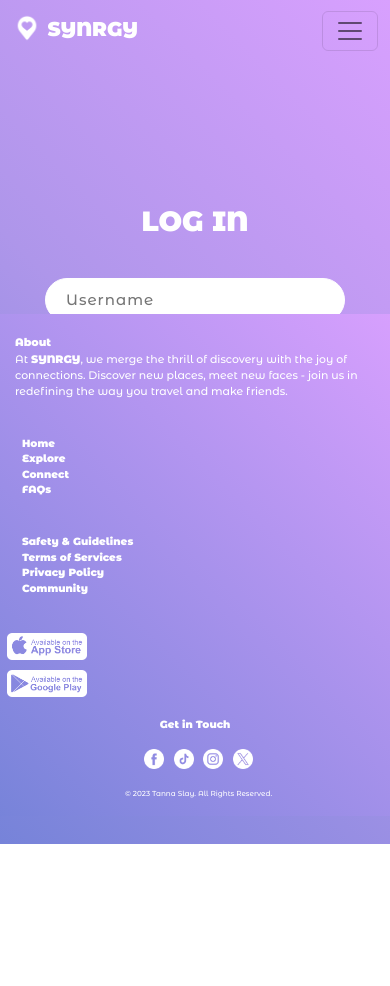
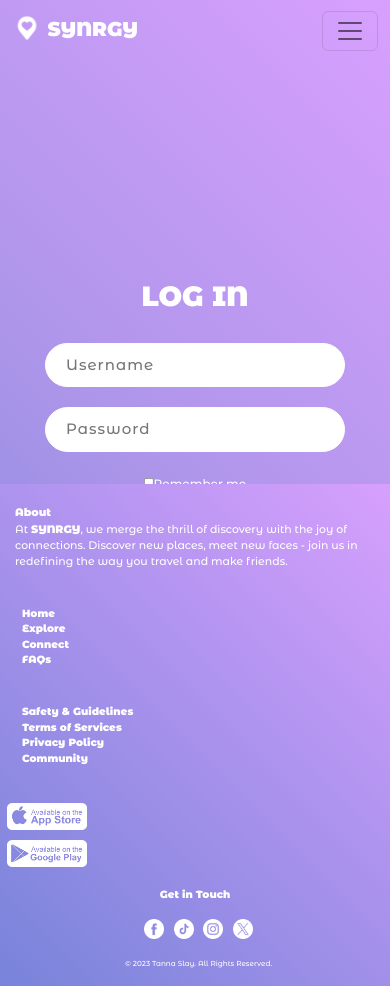
Before and after one commit to thekristanna/mp1-synrgy, a plain HTML site: page html/account.html in a window 390 px wide. Before the commit the page ends 844 px from the top, so only its background shows below. Drawn offline with nearby package versions, Linux system fonts and the light colour scheme.

Commit message:
sixth draft of MP1

```diff
--- a/css/stylesheet-about.css
+++ b/css/stylesheet-about.css
@@ -20,6 +20,7 @@ body {
     align-items: center;
     min-height: 100vh;
     background: linear-gradient(45deg, #7683d9, #ae96ea, #d8a0fe);
+    overflow-x: hidden;
 }
 
 .container {
@@ -205,13 +206,13 @@ footer a {
 
 @media (max-width: 1180px) {
     body > .container {
-        transform: scale(0.85);
+        transform: scale(0.95);
         transform-origin: top;
         padding: 0px;
         margin: 10px auto;
     }
     footer {
-        margin-top: -320px;
+        margin-top: -120px;
     }
 }
 
--- a/css/stylesheet-account.css
+++ b/css/stylesheet-account.css
@@ -11,11 +11,12 @@ body {
     align-items: center;
     min-height: 100vh;
     background: linear-gradient(45deg, #7683d9, #ae96ea, #d8a0fe);
+    overflow-x: hidden;
 }
 
 .container {
-    margin-top: -100px;
-    margin-bottom: -110px;
+    margin-top: -30px;
+    margin-bottom: -40px;
 }
 .container .content {
     position: relative;
@@ -117,12 +118,12 @@ footer a {
 }
 
 @media (max-width: 1180px) {
-    form {
+   .content {
         padding: 0px;
-        margin: 10px auto;
+        margin-top: 0px auto;
     }
     footer {
-        margin-top: -200px;
+        margin-top: -100px;
     }
 }
 @media (max-width: 375px) {
@@ -132,7 +133,7 @@ footer a {
         margin: 10px auto;
     }
     footer {
-        margin-top: 200px;
+        margin-top: 420px;
     }
     #footer-about {
         text-align: center;
--- a/css/stylesheet-connect.css
+++ b/css/stylesheet-connect.css
@@ -20,6 +20,7 @@ body {
     align-items: center;
     min-height: 100vh;
     background: linear-gradient(45deg, #7683d9, #ae96ea, #d8a0fe);
+    overflow-x: hidden;
 }
 
 .container {
--- a/css/stylesheet-explore.css
+++ b/css/stylesheet-explore.css
@@ -20,6 +20,7 @@ body {
     align-items: center;
     min-height: 100vh;
     background: linear-gradient(45deg, #7683d9, #ae96ea, #d8a0fe);
+    overflow-x: hidden;
 }
 
 .container {
--- a/css/stylesheet-index.css
+++ b/css/stylesheet-index.css
@@ -7,7 +7,7 @@ body {
     align-items: center;
     justify-content: center;
     /* background-color: white; Set the background color for the body */
-    overflow: hidden;
+    overflow-x: hidden;
 }
 
 .navbar {
--- a/html/account.html
+++ b/html/account.html
@@ -21,7 +21,7 @@
         <link rel="icon" href="img/logo-synrgy.png" type="image/x-icon">
 
         <!-- title -->
-        <title>Synrgy</title>
+        <title>Synrgy | Account</title>
     </head>
 
     <body>
@@ -29,7 +29,7 @@
         <!-- start: navigation bar -->
         <nav class="navbar navbar-expand-lg">
             <div class="container-fluid text-center">
-                <a class="navbar-brand" href="index.html">
+                <a class="navbar-brand" href="../index.html">
                     <img src="../img/logo-synrgy.png" alt="logo" style="width: 30px; padding-bottom: 5px;">
                     <strong style="color: white;">SYNRGY</strong>
                 </a>
```
Also changed, not shown: html/about.html (+1 -1 lines).
